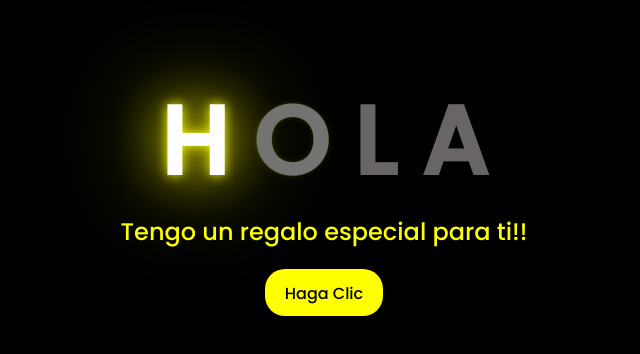
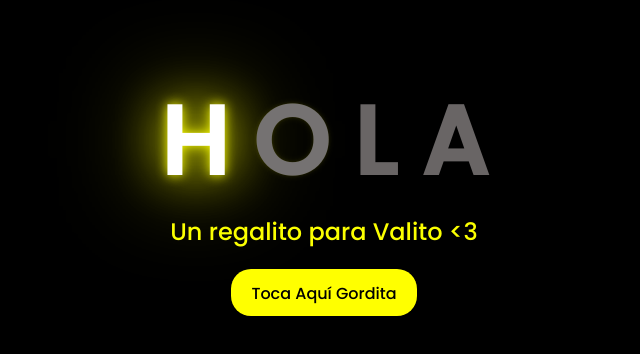
Before and after one commit to alonsotowers/flowers, a plain HTML site: page index.html in a window 1280 px wide. Shown: the part 216-570 px from the top of the page, without its empty margins (324-964 px from the left). Drawn offline with Linux system fonts and the light colour scheme.

Commit message:
Update index.html

```diff
--- a/index.html
+++ b/index.html
@@ -25,11 +25,11 @@
         <span></span>
     </div>
     <div class="description">
-        <span>Tengo un regalo especial para ti!!</span>
+        <span>Un regalito para Valito <3</span>
     </div>
     <div class="button">
         <button>
-            <a href="FLORES.html">Haga Clic</a>
+            <a href="FLORES.html">Toca Aquí Gordita</a>
         </button>
 
     </div>
```
